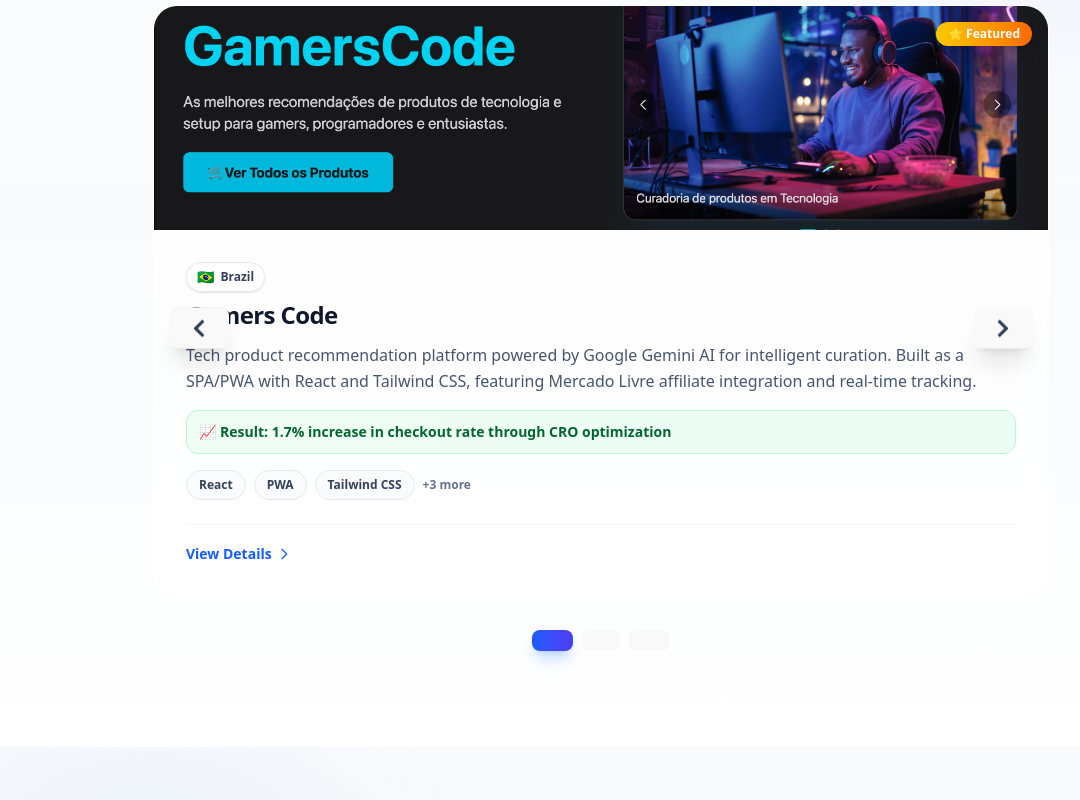
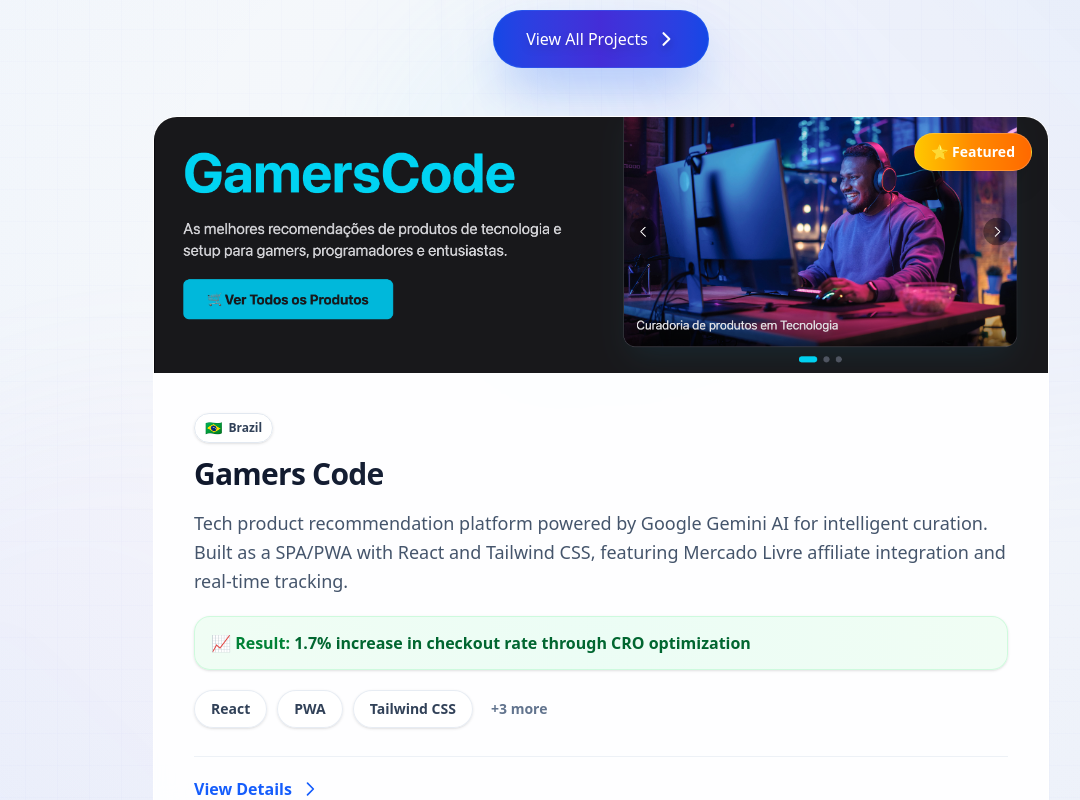
Before and after one commit to ALMAVictor/site-pessoal2, a React (Vite) app: page / in a window 1280 px wide. Shown: the part 4460-5260 px from the top of the page, without its empty margins (39-1119 px from the left). Built offline with nearby package versions, Linux system fonts and the light colour scheme.

Commit message:
ajustes na section projetcs

```diff
--- a/src/components/Projects.jsx
+++ b/src/components/Projects.jsx
@@ -2,7 +2,7 @@
 import { useInView } from 'framer-motion';
 import { useRef, useState } from 'react';
 import { Link } from 'react-router-dom';
-import { FaExternalLinkAlt, FaGithub, FaChevronLeft, FaChevronRight } from 'react-icons/fa';
+import { FaExternalLinkAlt, FaGithub } from 'react-icons/fa';
 import { projectsData, getMarketInfo } from '../data/projectsData';
 
 // Market Badge Component
@@ -52,9 +52,59 @@
   };
 
   return (
-    <section id="projects" className="py-16 md:py-24 bg-gradient-to-b from-white via-slate-50 to-white relative overflow-hidden">
-      {/* Decorative elements */}
-      <div className="absolute top-0 right-0 w-96 h-96 bg-gradient-to-bl from-blue-100/30 to-indigo-100/30 rounded-full blur-3xl -z-0" />
+    <section id="projects" className="py-20 md:py-32 bg-gradient-to-br from-slate-50 via-blue-50/50 to-indigo-50/40 relative overflow-hidden">
+      {/* Premium Decorative Background Elements */}
+      <div className="absolute inset-0 overflow-hidden pointer-events-none">
+        {/* Large gradient orb - top right */}
+        <motion.div
+          className="absolute -top-32 -right-32 w-[800px] h-[800px] bg-gradient-to-bl from-blue-300/30 via-indigo-300/20 to-purple-300/15 rounded-full blur-3xl"
+          animate={{
+            scale: [1, 1.15, 1],
+            opacity: [0.25, 0.35, 0.25],
+            x: [0, 30, 0],
+            y: [0, 20, 0],
+          }}
+          transition={{
+            duration: 12,
+            repeat: Infinity,
+            ease: 'easeInOut',
+          }}
+        />
+        {/* Medium gradient orb - bottom left */}
+        <motion.div
+          className="absolute -bottom-32 -left-32 w-[700px] h-[700px] bg-gradient-to-tr from-indigo-300/25 via-purple-300/20 to-pink-300/15 rounded-full blur-3xl"
+          animate={{
+            scale: [1, 1.2, 1],
+            opacity: [0.2, 0.3, 0.2],
+            x: [0, -20, 0],
+            y: [0, -15, 0],
+          }}
+          transition={{
+            duration: 14,
+            repeat: Infinity,
+            ease: 'easeInOut',
+            delay: 1.5,
+          }}
+        />
+        {/* Small accent orb - center top */}
+        <motion.div
+          className="absolute top-1/4 left-1/2 -translate-x-1/2 w-[400px] h-[400px] bg-gradient-to-r from-cyan-300/20 via-blue-300/20 to-indigo-300/20 rounded-full blur-2xl"
+          animate={{
+            scale: [1, 1.25, 1],
+            opacity: [0.15, 0.25, 0.15],
+          }}
+          transition={{
+            duration: 8,
+            repeat: Infinity,
+            ease: 'easeInOut',
+            delay: 3,
+          }}
+        />
+        {/* Subtle grid pattern overlay - more refined */}
+        <div className="absolute inset-0 bg-[linear-gradient(to_right,rgba(99,102,241,0.03)_1px,transparent_1px),linear-gradient(to_bottom,rgba(99,102,241,0.03)_1px,transparent_1px)] bg-[size:32px_32px] opacity-50" />
+        {/* Radial gradient overlay for depth */}
+        <div className="absolute inset-0 bg-[radial-gradient(ellipse_at_center,transparent_0%,transparent_50%,rgba(59,130,246,0.05)_100%)]" />
+      </div>
 
       <div className="max-w-7xl mx-auto px-4 md:px-6 relative z-10">
         <motion.div
@@ -63,15 +113,20 @@
           animate={isInView ? 'visible' : 'hidden'}
         >
           <motion.h2
-            className="text-3xl md:text-5xl lg:text-6xl font-black mb-3 md:mb-4 text-slate-900 text-center tracking-tight px-2"
+            className="text-4xl md:text-5xl lg:text-7xl font-black mb-4 md:mb-5 text-slate-900 text-center tracking-tight px-2"
             initial={{ opacity: 0, y: 30 }}
             animate={isInView ? { opacity: 1, y: 0 } : {}}
             transition={{ type: 'spring', stiffness: 80, damping: 15 }}
           >
-            Featured Projects
+            <span className="bg-gradient-to-r from-slate-900 via-slate-800 to-slate-900 bg-clip-text text-transparent">
+              Featured
+            </span>{' '}
+            <span className="bg-gradient-to-r from-blue-600 via-indigo-600 to-blue-600 bg-clip-text text-transparent">
+              Projects
+            </span>
           </motion.h2>
           <motion.p
-            className="text-center text-slate-600 mb-6 md:mb-8 text-sm md:text-base lg:text-lg px-2"
+            className="text-center text-slate-600 mb-8 md:mb-12 text-base md:text-lg lg:text-xl px-2 max-w-3xl mx-auto leading-relaxed"
             initial={{ opacity: 0, y: 20 }}
             animate={isInView ? { opacity: 1, y: 0 } : {}}
             transition={{ type: 'spring', stiffness: 80, damping: 15, delay: 0.1 }}
@@ -86,11 +141,18 @@
           >
             <motion.a
               href="/projects"
-              className="inline-flex items-center gap-2 px-5 py-2.5 md:px-6 md:py-3 bg-gradient-to-r from-blue-600 to-indigo-600 text-white rounded-full text-sm md:text-base font-semibold shadow-lg hover:shadow-xl transition-all"
+              className="relative inline-flex items-center gap-2 px-6 py-3 md:px-8 md:py-4 bg-gradient-to-r from-blue-700 via-indigo-700 to-blue-700 text-white rounded-full text-sm md:text-base font-bold shadow-2xl shadow-blue-600/40 hover:shadow-2xl hover:shadow-blue-600/60 transition-all border border-blue-500/30 hover:border-blue-400/50 overflow-hidden group"
               whileHover={{ scale: 1.05, x: 3 }}
               whileTap={{ scale: 0.98 }}
             >
-              View All Projects →
+              {/* Shine effect on hover */}
+              <span className="absolute inset-0 bg-gradient-to-r from-transparent via-white/20 to-transparent translate-x-[-100%] group-hover:translate-x-[100%] transition-transform duration-700" />
+              <span className="relative z-10 flex items-center gap-2 text-white drop-shadow-lg">
+                View All Projects
+                <svg className="w-4 h-4 md:w-5 md:h-5 transition-transform group-hover:translate-x-1 drop-shadow-lg" fill="none" stroke="currentColor" viewBox="0 0 24 24">
+                  <path strokeLinecap="round" strokeLinejoin="round" strokeWidth={2.5} d="M9 5l7 7-7 7" />
+                </svg>
+              </span>
             </motion.a>
           </motion.div>
           {/* Premium Carousel - Compact with Swipe */}
@@ -144,62 +206,73 @@
                     }}
                   >
                     <motion.div
-                      className="group bg-white/95 md:bg-white/80 md:backdrop-blur-md rounded-2xl md:rounded-3xl shadow-2xl md:shadow-xl overflow-hidden flex flex-col border border-slate-200/50 md:border-white/50 hover:shadow-2xl transition-all cursor-pointer"
-                      whileHover={typeof window !== 'undefined' && window.innerWidth > 768 ? { y: -8, scale: 1.02 } : {}}
+                      className="group relative bg-white/95 md:bg-white/90 md:backdrop-blur-xl rounded-2xl md:rounded-3xl shadow-2xl md:shadow-2xl overflow-hidden flex flex-col border border-slate-200/60 md:border-white/70 hover:shadow-[0_25px_50px_-12px_rgba(0,0,0,0.15)] transition-all cursor-pointer"
+                      whileHover={typeof window !== 'undefined' && window.innerWidth > 768 ? { y: -12, scale: 1.02 } : {}}
                     >
+                      {/* Premium shine effect on hover */}
+                      <div className="absolute inset-0 bg-gradient-to-br from-white/0 via-white/0 to-blue-50/0 group-hover:from-white/20 group-hover:via-transparent group-hover:to-transparent opacity-0 group-hover:opacity-100 transition-opacity duration-500 pointer-events-none rounded-2xl md:rounded-3xl" />
+                      {/* Subtle border glow */}
+                      <div className="absolute inset-0 rounded-2xl md:rounded-3xl bg-gradient-to-r from-blue-500/0 via-indigo-500/0 to-purple-500/0 group-hover:from-blue-500/10 group-hover:via-indigo-500/10 group-hover:to-purple-500/10 opacity-0 group-hover:opacity-100 transition-opacity duration-500 pointer-events-none blur-xl" />
                       {/* Media: video loop if available, otherwise image */}
-                      <div className="relative overflow-hidden">
+                      <div className="relative overflow-hidden bg-gradient-to-br from-slate-100 to-slate-200">
                         {featuredProjects[currentIndex].videoId ? (
-                          <div className="w-full h-44 md:h-56 bg-gradient-to-br from-slate-900 to-blue-900 flex items-center justify-center">
-                            <div className="text-white text-4xl">▶</div>
+                          <div className="w-full h-48 md:h-64 bg-gradient-to-br from-slate-900 via-blue-900 to-indigo-900 flex items-center justify-center">
+                            <div className="text-white text-5xl">▶</div>
                           </div>
                         ) : (
                           <motion.img
                             src={featuredProjects[currentIndex].image}
                             alt={`${featuredProjects[currentIndex].title} project cover`}
-                            className="w-full h-44 md:h-56 object-cover group-hover:scale-110 transition-transform duration-500"
+                            className="w-full h-48 md:h-64 object-cover group-hover:scale-110 transition-transform duration-700 ease-out"
                             whileHover={{ scale: 1.1 }}
                           />
                         )}
-                        <div className="absolute inset-0 bg-gradient-to-t from-black/20 to-transparent opacity-0 group-hover:opacity-100 transition-opacity" />
+                        {/* Enhanced gradient overlay */}
+                        <div className="absolute inset-0 bg-gradient-to-t from-black/30 via-black/5 to-transparent opacity-0 group-hover:opacity-100 transition-opacity duration-500" />
+                        {/* Subtle shine effect */}
+                        <div className="absolute inset-0 bg-gradient-to-tr from-white/0 via-white/0 to-white/20 opacity-0 group-hover:opacity-100 transition-opacity duration-500" />
                         {featuredProjects[currentIndex].featured && (
-                          <div className="absolute top-3 right-3 md:top-4 md:right-4 px-2.5 py-1 md:px-3 md:py-1 bg-gradient-to-r from-yellow-400 to-orange-500 rounded-full text-white text-[10px] md:text-xs font-bold shadow-lg">
+                          <motion.div
+                            className="absolute top-4 right-4 px-3 py-1.5 md:px-4 md:py-2 bg-gradient-to-r from-yellow-400 via-orange-400 to-orange-500 rounded-full text-white text-xs md:text-sm font-bold shadow-xl backdrop-blur-sm border border-white/20"
+                            whileHover={{ scale: 1.1 }}
+                            transition={{ type: 'spring', stiffness: 400 }}
+                          >
                             ⭐ Featured
-                          </div>
+                          </motion.div>
                         )}
                       </div>
-                      <div className="p-5 md:p-6 lg:p-8 flex flex-col flex-1">
-                        <div className="mb-2.5 md:mb-2">
+                      <div className="p-6 md:p-7 lg:p-10 flex flex-col flex-1 relative z-10">
+                        <div className="mb-3 md:mb-3">
                           {featuredProjects[currentIndex].market && <MarketBadge market={featuredProjects[currentIndex].market} />}
                         </div>
-                        <h3 className="text-lg md:text-xl lg:text-2xl font-extrabold text-slate-900 mb-2 md:mb-3 tracking-tight leading-tight">{featuredProjects[currentIndex].title}</h3>
-                        <p className="text-slate-600 mb-3 md:mb-4 leading-relaxed flex-1 text-sm md:text-base line-clamp-3">{featuredProjects[currentIndex].description}</p>
+                        <h3 className="text-xl md:text-2xl lg:text-3xl font-extrabold text-slate-900 mb-3 md:mb-4 tracking-tight leading-tight bg-gradient-to-r from-slate-900 to-slate-700 bg-clip-text text-transparent">{featuredProjects[currentIndex].title}</h3>
+                        <p className="text-slate-600 mb-4 md:mb-5 leading-relaxed flex-1 text-sm md:text-base lg:text-lg line-clamp-3">{featuredProjects[currentIndex].description}</p>
                         {featuredProjects[currentIndex].results && (
-                          <div className="mb-3 md:mb-4 p-2.5 md:p-3 rounded-lg md:rounded-xl bg-gradient-to-r from-green-50 to-emerald-50 border border-green-200">
-                            <p className="text-[11px] md:text-xs lg:text-sm font-bold text-green-800 leading-tight">
-                              📈 Result: {featuredProjects[currentIndex].results}
+                          <div className="mb-4 md:mb-5 p-3 md:p-4 rounded-xl md:rounded-2xl bg-gradient-to-r from-green-50 via-emerald-50 to-green-50 border border-green-200/60 shadow-sm">
+                            <p className="text-xs md:text-sm lg:text-base font-bold text-green-800 leading-tight">
+                              📈 <span className="text-green-700">Result:</span> {featuredProjects[currentIndex].results}
                             </p>
                           </div>
                         )}
-                        <div className="flex flex-wrap gap-1.5 md:gap-2 mb-4 md:mb-6">
+                        <div className="flex flex-wrap gap-2 md:gap-2.5 mb-5 md:mb-7">
                           {featuredProjects[currentIndex].techStack.slice(0, 3).map(tech => (
                             <span
                               key={tech}
-                              className="border border-slate-200 text-slate-700 rounded-full text-[10px] md:text-xs px-2.5 py-1 md:px-3 md:py-1.5 font-semibold bg-slate-50/90 md:bg-slate-50/80 backdrop-blur-sm"
+                              className="border border-slate-200/80 text-slate-700 rounded-full text-xs md:text-sm px-3 py-1.5 md:px-4 md:py-2 font-semibold bg-slate-50/95 md:bg-white/60 backdrop-blur-sm shadow-sm hover:shadow-md hover:border-blue-300/50 transition-all"
                             >
                               {tech}
                             </span>
                           ))}
                           {featuredProjects[currentIndex].techStack.length > 3 && (
-                            <span className="text-[10px] md:text-xs text-slate-500 font-semibold self-center">
+                            <span className="text-xs md:text-sm text-slate-500 font-semibold self-center px-2">
                               +{featuredProjects[currentIndex].techStack.length - 3} more
                             </span>
                           )}
                         </div>
-                        <div className="mt-auto pt-3 md:pt-4 border-t border-slate-100">
-                          <span className="text-xs md:text-sm font-semibold text-blue-600 group-hover:text-blue-700 transition-colors inline-flex items-center gap-1">
+                        <div className="mt-auto pt-4 md:pt-5 border-t border-slate-200/60">
+                          <span className="text-sm md:text-base font-semibold text-blue-600 group-hover:text-blue-700 transition-colors inline-flex items-center gap-2 group-hover:gap-3">
                             View Details
-                            <svg className="w-3 h-3 md:w-4 md:h-4" fill="none" stroke="currentColor" viewBox="0 0 24 24">
+                            <svg className="w-4 h-4 md:w-5 md:h-5 transition-transform group-hover:translate-x-1" fill="none" stroke="currentColor" viewBox="0 0 24 24">
                               <path strokeLinecap="round" strokeLinejoin="round" strokeWidth={2} d="M9 5l7 7-7 7" />
                             </svg>
                           </span>
@@ -211,43 +284,20 @@
               </AnimatePresence>
             </motion.div>
 
-            {/* Navigation Arrows - Hidden on mobile, visible on desktop */}
+
+            {/* Dots Indicator - Premium Design */}
             {featuredProjects.length > 1 && (
-              <>
-                <motion.button
-                  onClick={prevSlide}
-                  className="hidden md:flex absolute left-4 top-1/2 -translate-y-1/2 z-20 p-3 rounded-full bg-white/90 backdrop-blur-md border border-slate-200 shadow-xl hover:shadow-2xl transition-all text-slate-700 hover:text-blue-600 hover:bg-white"
-                  whileHover={{ scale: 1.1, x: -2 }}
-                  whileTap={{ scale: 0.9 }}
-                  aria-label="Previous project"
-                >
-                  <FaChevronLeft size={20} />
-                </motion.button>
-                <motion.button
-                  onClick={nextSlide}
-                  className="hidden md:flex absolute right-4 top-1/2 -translate-y-1/2 z-20 p-3 rounded-full bg-white/90 backdrop-blur-md border border-slate-200 shadow-xl hover:shadow-2xl transition-all text-slate-700 hover:text-blue-600 hover:bg-white"
-                  whileHover={{ scale: 1.1, x: 2 }}
-                  whileTap={{ scale: 0.9 }}
-                  aria-label="Next project"
-                >
-                  <FaChevronRight size={20} />
-                </motion.button>
-              </>
-            )}
-
-            {/* Dots Indicator - Premium Mobile Design */}
-            {featuredProjects.length > 1 && (
-              <div className="flex justify-center items-center gap-2.5 md:gap-2 mt-6 md:mt-8">
+              <div className="flex justify-center items-center gap-3 md:gap-2.5 mt-8 md:mt-10">
                 {featuredProjects.map((_, index) => (
                   <motion.button
                     key={index}
                     onClick={() => goToSlide(index)}
                     className={`rounded-full transition-all ${
                       index === currentIndex
-                        ? 'h-2.5 md:h-2 w-10 md:w-8 bg-gradient-to-r from-blue-600 to-indigo-600 shadow-lg shadow-blue-500/30'
-                        : 'h-2.5 md:h-2 w-2.5 md:w-2 bg-slate-300 hover:bg-slate-400'
+                        ? 'h-3 md:h-2.5 w-12 md:w-10 bg-gradient-to-r from-blue-600 via-indigo-600 to-blue-600 shadow-xl shadow-blue-500/40 ring-2 ring-blue-200/50'
+                        : 'h-3 md:h-2.5 w-3 md:w-2.5 bg-slate-300/80 hover:bg-slate-400/80 hover:scale-110'
                     }`}
-                    whileHover={{ scale: 1.2 }}
+                    whileHover={{ scale: 1.15 }}
                     whileTap={{ scale: 0.9 }}
                     aria-label={`Go to slide ${index + 1}`}
                   />
```
